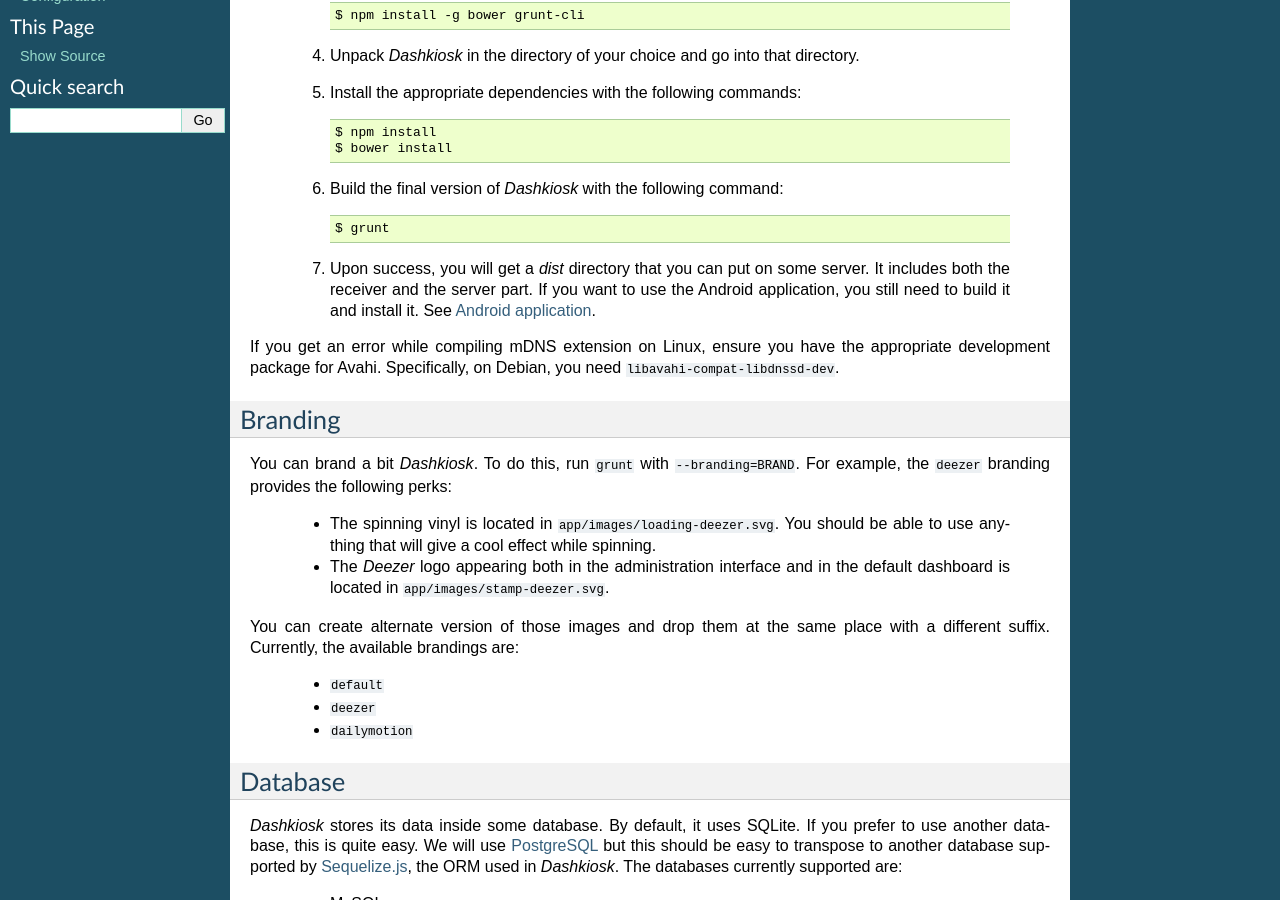
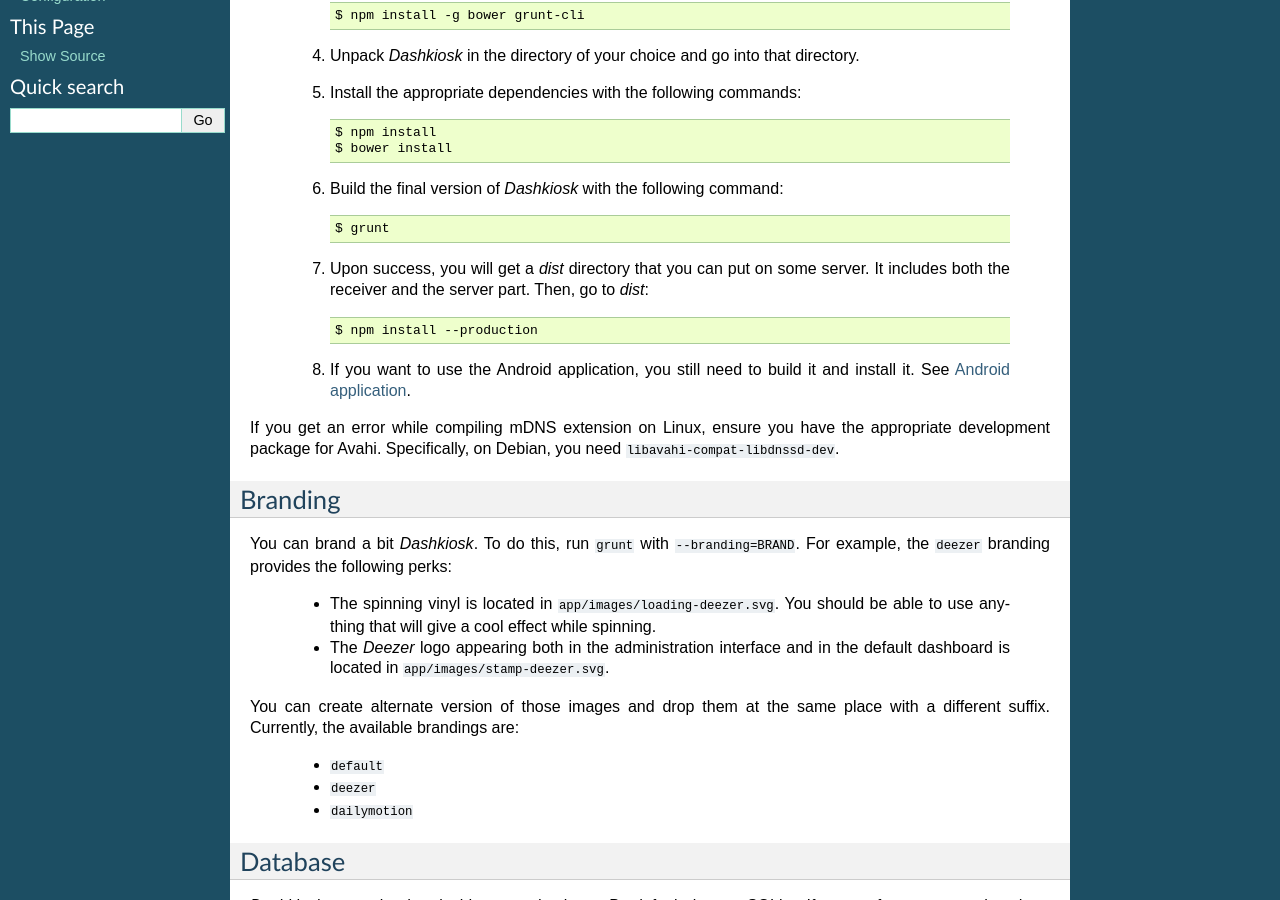
Before and after one commit to vincentbernat/dashkiosk, a Sphinx documentation site: the page built from docs/install.rst, in a window 1280 px wide and 900 px high, scrolled down 414 px. Built offline with Sphinx 7.4.7, drawn with Linux system fonts in a browser that asks for light colours.

Commit message:
documentation: `dist` directory needs modules too

```diff
--- a/docs/install.rst
+++ b/docs/install.rst
@@ -38,7 +38,11 @@ To install it, you need to execute the following step:
 
   7. Upon success, you will get a `dist` directory that you can put on
      some server. It includes both the receiver and the server
-     part. If you want to use the Android application, you still need
+     part. Then, go to `dist`::
+
+         $ npm install --production
+
+  8. If you want to use the Android application, you still need
      to build it and install it. See :doc:`android`.
 
 If you get an error while compiling mDNS extension on Linux, ensure
```
